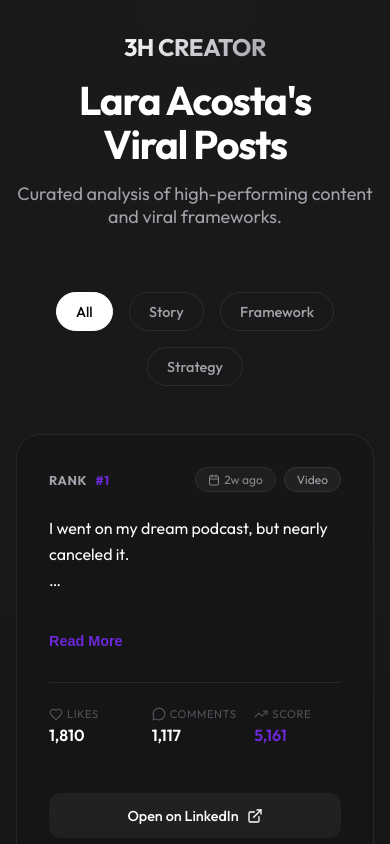
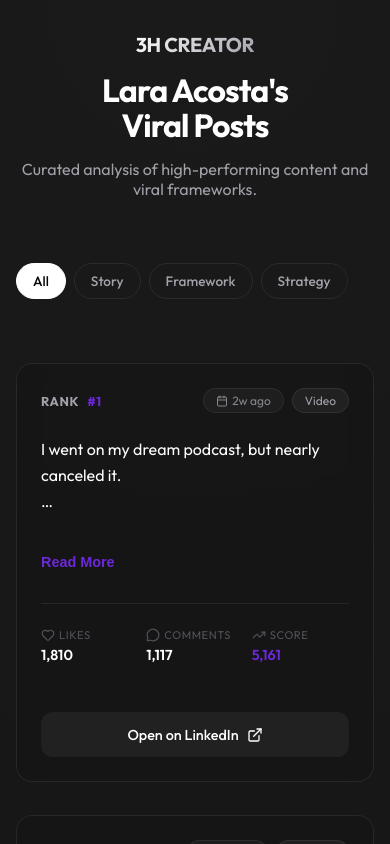
Before and after one commit to lakshcode9/lara, a React (Vite) app: page / in a window 390 px wide. Shown: the top 844 px of the page. Built offline with nearby package versions, Linux system fonts and the light colour scheme.

Commit message:
style: optimize mobile responsiveness and touch interactions

```diff
--- a/src/index.css
+++ b/src/index.css
@@ -252,4 +252,56 @@
   .posts-grid {
     grid-template-columns: 1fr;
   }
+
+  .controls {
+    gap: 0.5rem;
+    justify-content: flex-start;
+    overflow-x: auto;
+    padding-bottom: 1rem;
+    -webkit-overflow-scrolling: touch;
+    flex-wrap: nowrap;
+    mask-image: linear-gradient(to right, black 90%, transparent 100%);
+  }
+
+  .filter-btn {
+    white-space: nowrap;
+    padding: 0.5rem 1rem;
+    font-size: 0.85rem;
+  }
 }
+
+@media (max-width: 480px) {
+  h1 {
+    font-size: 2rem;
+  }
+
+  .brand {
+    font-size: 1.25rem;
+  }
+
+  .subtitle {
+    font-size: 1rem;
+  }
+
+  .card {
+    padding: 1.5rem;
+    border-radius: 1rem;
+  }
+
+  .snippet {
+    font-size: 1rem;
+  }
+
+  .stats-container {
+    gap: 0.5rem;
+  }
+
+  .stat-value {
+    font-size: 0.9rem;
+  }
+
+  .view-btn {
+    padding: 0.7rem;
+    font-size: 0.85rem;
+  }
+}
```
